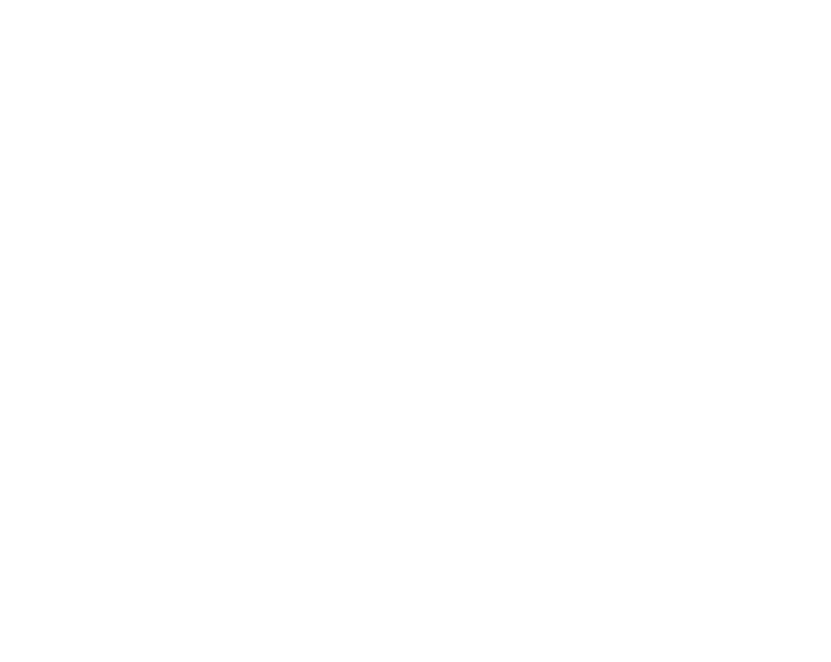
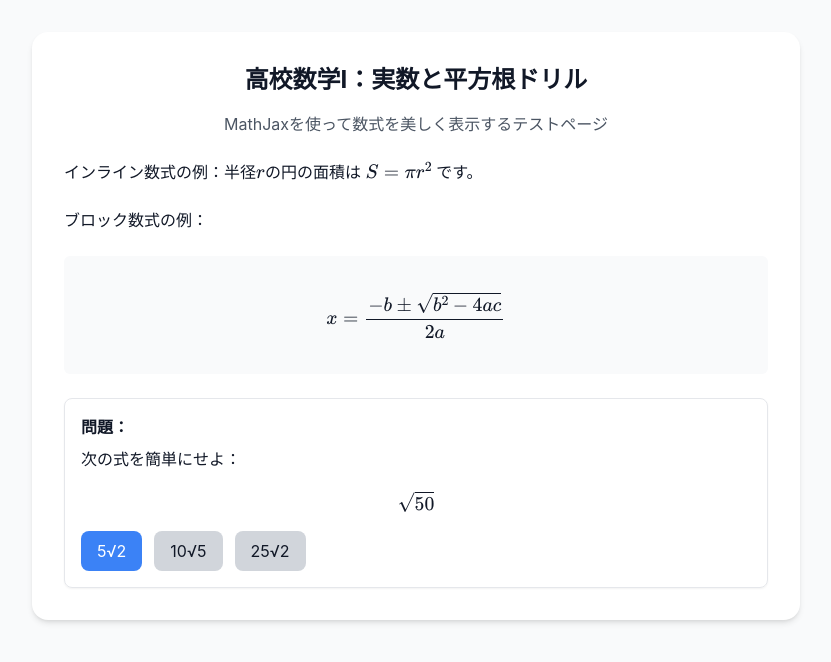
Before and after one commit to himitsukichi-git/math, a plain HTML site: page index.html in a window 1280 px wide. Shown: the whole page, without its empty margins (224-1055 px from the left). Drawn offline with nearby package versions, Linux system fonts and the light colour scheme.

Commit message:
Update index.html

```diff
--- a/index.html
+++ b/index.html
@@ -4,14 +4,19 @@
   <meta charset="UTF-8">
   <meta name="viewport" content="width=device-width, initial-scale=1.0">
   <title>高校数学I：実数と平方根ドリル</title>
+
+  <!-- TailwindCSS（デザイン用） -->
   <script src="https://cdn.tailwindcss.com"></script>
 
-  <!-- ✅ MathJax設定を先に置く -->
+  <!-- ✅ MathJax 設定（本体より前に置く！） -->
   <script>
     window.MathJax = {
       tex: {
-        inlineMath: [['$', '$'], ['\\(', '\\)']],
-        displayMath: [['$$', '$$'], ['\\[', '\\]']]
+        inlineMath: [['$', '$'], ['\\(', '\\)']], // インライン
+        displayMath: [['$$', '$$'], ['\\[', '\\]']], // ブロック
+      },
+      options: {
+        skipHtmlTags: ['script', 'noscript', 'style', 'textarea', 'pre']
       },
       startup: {
         ready: () => {
@@ -24,18 +29,58 @@
     };
   </script>
 
-  <!-- ✅ 設定のあとにMathJax本体を読み込む -->
+  <!-- ✅ MathJax 本体（設定の後に読み込む） -->
   <script src="https://polyfill.io/v3/polyfill.min.js?features=es6"></script>
   <script id="MathJax-script" async
     src="https://cdn.jsdelivr.net/npm/mathjax@3/es5/tex-mml-chtml.js"></script>
 
   <style>
-    body { font-family: 'Inter', 'Noto Sans JP', sans-serif; }
-    .answer-btn { transition: all 0.2s ease-in-out; }
+    body {
+      font-family: 'Inter', 'Noto Sans JP', sans-serif;
+      background-color: #f9fafb;
+      color: #111827;
+    }
+    .answer-btn {
+      transition: all 0.2s ease-in-out;
+    }
     .answer-btn:hover:not(:disabled) {
       transform: translateY(-2px);
       box-shadow: 0 4px 10px rgba(0,0,0,0.1);
     }
-    .mathjax-loading { visibility: hidden; }
+    .mathjax-loading {
+      visibility: hidden;
+    }
   </style>
 </head>
+
+<body class="p-8">
+  <div class="max-w-3xl mx-auto bg-white rounded-2xl shadow-md p-8">
+    <h1 class="text-2xl font-bold mb-4 text-center">高校数学I：実数と平方根ドリル</h1>
+    <p class="mb-6 text-gray-600 text-center">MathJaxを使って数式を美しく表示するテストページ</p>
+
+    <div id="quiz-container" class="mathjax-loading space-y-6">
+
+      <!-- ✅ インライン数式の例 -->
+      <p>インライン数式の例：半径$r$の円の面積は $S = \pi r^2$ です。</p>
+
+      <!-- ✅ ブロック数式の例 -->
+      <p>ブロック数式の例：</p>
+      <p class="bg-gray-50 p-4 rounded-md">
+        $$x = \frac{-b \pm \sqrt{b^2 - 4ac}}{2a}$$
+      </p>
+
+      <!-- ✅ クイズ風の例 -->
+      <div class="p-4 border rounded-lg shadow-sm">
+        <p class="font-semibold mb-2">問題：</p>
+        <p>次の式を簡単にせよ：$$\sqrt{50}$$</p>
+        <div class="mt-3 flex gap-3">
+          <button class="answer-btn bg-blue-500 text-white px-4 py-2 rounded-lg hover:bg-blue-600">5√2</button>
+          <button class="answer-btn bg-gray-300 px-4 py-2 rounded-lg hover:bg-gray-400">10√5</button>
+          <button class="answer-btn bg-gray-300 px-4 py-2 rounded-lg hover:bg-gray-400">25√2</button>
+        </div>
+      </div>
+
+    </div>
+  </div>
+</body>
+</html>
```
